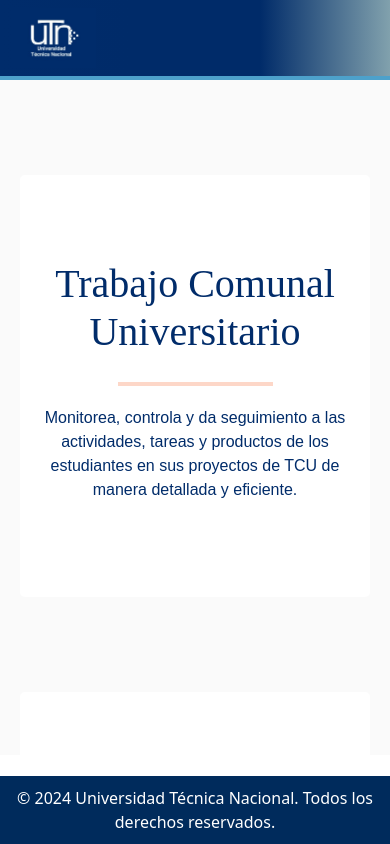
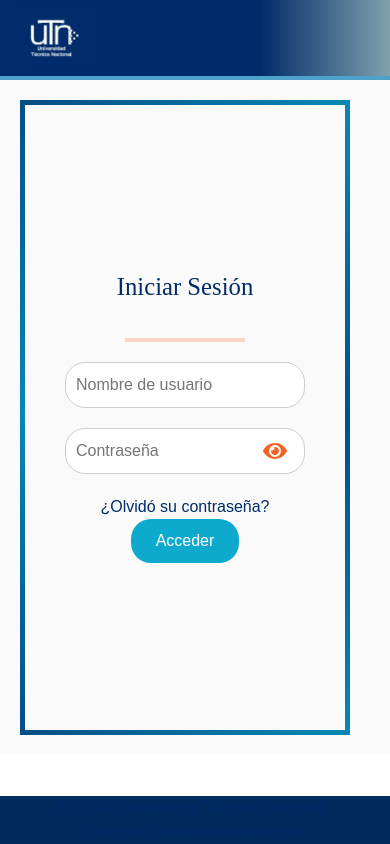
Before and after one commit to TCUUTN/Proyecto, a React (Create React App) app in the folder frontend/: page / in a window 390 px wide. Built offline with nearby package versions, Linux system fonts and the light colour scheme.

Commit message:
Mejoras Inicio de sesion

```diff
--- a/frontend/src/components/Footer.css
+++ b/frontend/src/components/Footer.css
@@ -1,9 +1,12 @@
 .footer {
     width: 100%;
-    padding: 10px 0;
     text-align: center;
     background-color:#002B5C;
     position: fixed;
     bottom: 0;
     color: rgb(255, 255, 255);
   }
+
+  .p{
+    margin: 0;
+  }
--- a/frontend/src/components/Footer.js
+++ b/frontend/src/components/Footer.js
@@ -4,7 +4,8 @@ import './Footer.css';
 function Footer() {
   return (
     <footer className="footer">
-      &copy; {new Date().getFullYear()} Universidad Técnica Nacional. Todos los derechos reservados.
+      <p className="p">&copy; {new Date().getFullYear()} Universidad Técnica Nacional. </p>
+      <p className="p">Todos los derechos reservados.</p>
     </footer>
   );
 }
--- a/frontend/src/pages/Login/Login.js
+++ b/frontend/src/pages/Login/Login.js
@@ -63,13 +63,14 @@ function Login() {
   return (
     <div className="home-container">
   <div className="home-content">
-        <h1 className="home-title">Trabajo Comunal Universitario</h1>
+    <h1 className="home-title">Bitacora Virtual para Trabajo Comunal Universitario</h1>
     <hr className="title-divider" />
     <p className="home-texto">
-          Monitorea, controla y da seguimiento a las actividades, tareas y
-          productos de los estudiantes en sus proyectos de TCU de manera
-          detallada y eficiente.
+      Monitorea, controla y da seguimiento a las actividades, tareas y productos
+      de los estudiantes en sus proyectos de TCU de manera detallada y
+      eficiente.
     </p>
+    <iframe width="560" height="315" src="https://www.youtube.com/embed/a1pYECqzJZM?si=7U-9XKJwWzn7XARW" title="YouTube video player" frameborder="0" allow="accelerometer; autoplay; clipboard-write; encrypted-media; gyroscope; picture-in-picture; web-share" referrerpolicy="strict-origin-when-cross-origin" allowfullscreen></iframe>
   </div>
 
   <div className="login-form">
@@ -105,7 +106,7 @@ function Login() {
         ¿Olvidó su contraseña?
       </Link>
 
-          <br></br>
+      <br />
       <button type="submit" className="login-button">
         Acceder
       </button>
@@ -114,6 +115,7 @@ function Login() {
     <ToastContainer position="bottom-right" />
   </div>
 </div>
+
   );
 }
 
--- a/frontend/src/pages/Login/Login.modulo.css
+++ b/frontend/src/pages/Login/Login.modulo.css
@@ -1,6 +1,6 @@
 .home-container {
   display: grid;
-  grid-template-columns: 1fr 1fr;
+  grid-template-columns: 1fr minmax(auto, 400px); /* Adjust the second column to a fixed max width */
   grid-gap: 20px;
   padding: 20px;
   background-color: #fafafa;
@@ -10,19 +10,19 @@
 
 .home-content {
   padding: 20px;
-  background-color: #fff;
   border-radius: 5px;
   display: flex;
   flex-direction: column;
   justify-content: center;
   align-items: center;
-  height: 50vh;
-  margin-top: 75px;
+  margin-top: 0;
+  width: 100%; /* Ensure it takes up the remaining space */
 }
 
 .home-texto {
   color: #012c6a;
-  margin-bottom: 10px;
+  margin-bottom: 20px;
+  max-width: 600px;
   font-family: "Century Gothic", sans-serif;
   text-align: center;
 }
@@ -42,14 +42,29 @@ h1.home-title {
 
 .login-form {
   padding: 20px;
-  background-color: #fff;
-  border-radius: 5px;
+  border-radius: 20px !important; /* Rounded corners */
   display: flex;
   flex-direction: column;
   justify-content: center;
   align-items: center;
-  height: 50vh;
-  margin-top: 75px;
+  position: relative;
+  border: 5px solid transparent; /* Placeholder for gradient border */
+  border-image: linear-gradient(45deg, #012c6a, #0daace, #012c6a, #0daace) 1; /* Initial gradient border */
+  animation: gradient-border-animation 5s infinite; /* Animation for gradient border */
+  width: 100%;
+  padding: 40px; /* Adjust padding for better spacing */
+}
+
+@keyframes gradient-border-animation {
+  0% {
+    border-image-source: linear-gradient(45deg, #012c6a, #0daace, #012c6a, #0daace);
+  }
+  50% {
+    border-image-source: linear-gradient(45deg, #0daace, #012c6a, #0daace, #012c6a);
+  }
+  100% {
+    border-image-source: linear-gradient(45deg, #012c6a, #0daace, #012c6a, #0daace);
+  }
 }
 
 .login-divider {
@@ -68,11 +83,12 @@ h2.login-title {
 .input-container {
   position: relative;
   margin-bottom: 20px;
+  width: 100%;
 }
 
 .icon {
   position: absolute;
-  left: -30px; /* Posicionar el icono a 10px de la izquierda del campo de texto */
+  left: 10px;
   top: 10px;
   color: #f66226;
   font-size: 24px;
@@ -80,17 +96,17 @@ h2.login-title {
 
 .icon2 {
   position: absolute;
-  right: -10px; /* Posicionar el icono a 10px de la izquierda del campo de texto */
+  right: 10px;
   top: 10px;
   color: #f66226;
   font-size: 24px;
+  cursor: pointer;
 }
 
 input[type="text"],
 input[type="password"] {
-  width: calc(100% - 40px);
-  max-width: 300px;
-  padding: 10px 35px 10px 10px; /* Ajustar el padding para mayor espacio a la derecha */
+  width: 100%;
+  padding: 10px 35px 10px 35px; /* Adjust padding for more space */
   border: 1px solid #ccc;
   border-radius: 20px;
   font-family: "Century Gothic", sans-serif;
@@ -99,8 +115,7 @@ input[type="password"] {
 }
 
 button.login-button {
-  width: 45%;
-  max-width: 3000px; /* Max width to match the inputs */
+  width: 100%;
   padding: 10px;
   background-color: #0daace; /* Background color */
   color: #fff; /* Text color */
@@ -108,11 +123,15 @@ button.login-button {
   border-radius: 20px; /* Rounded corners */
   cursor: pointer;
   font-family: "Century Gothic", sans-serif; /* Button font */
-  margin: 0 auto; /* Center the button */
+  margin-top: 10px;
+  transition: 2s;
+
 }
 
 button.login-button:hover {
-  background-color: #e55620; /* Darker shade for hover effect */
+  background-color: #ff4500; /* Color base más oscuro para el efecto hover */
+  background-image: linear-gradient(to right, #ff8c00, #ff4500); /* Gradiente de color */
+  transition: 2s;
 }
 
 .forgot-password {
@@ -121,6 +140,30 @@ button.login-button:hover {
   color: #012c6a; /* Link color */
   text-align: right;
   margin-top: 10px;
+  transition: 0.5s;
+}
+
+.forgot-password:hover {
+  color: #ff4500; /* Color base más oscuro para el efecto hover */
+  background-image: linear-gradient(to right, #ff8c00, #ff4500); /* Gradiente de color */
+  -webkit-background-clip: text; /* Para navegadores basados en WebKit */
+  background-clip: text;
+  -webkit-text-fill-color: transparent; /* Hace que el texto sea transparente para que se vea el gradiente */
+  transition: 0.5s;
+  text-decoration: underline;
+  animation: gradient-text-animation 5s ease-in-out infinite alternate; /* Animación del gradiente */
+}
+
+@keyframes gradient-text-animation {
+  0% {
+    background-image: linear-gradient(to right, #ff8c00, #ff4500);
+  }
+  50% {
+    background-image: linear-gradient(to right, #ff4500, #ff8c00);
+  }
+  100% {
+    background-image: linear-gradient(to right, #ff8c00, #ff4500);
+  }
 }
 
 .error-message {
@@ -129,8 +172,19 @@ button.login-button:hover {
   margin-top: 10px;
 }
 
+iframe {
+  max-width: 100%;
+  height: 100%;
+  border-radius: 10px; /* Ajusta este valor según lo redondeado que desees que sean los bordes */
+}
+
+
 @media (max-width: 768px) {
   .home-container {
-    grid-template-columns: 1fr;
+    grid-template-columns: 1fr minmax(auto, auto); /* Adjust the second column to a fixed max width */
+  }
+
+  .home-content {
+    display: none; /* Hide the first container on mobile devices */
   }
 }
```
Lines whose indentation alone changed are shown as unchanged.
